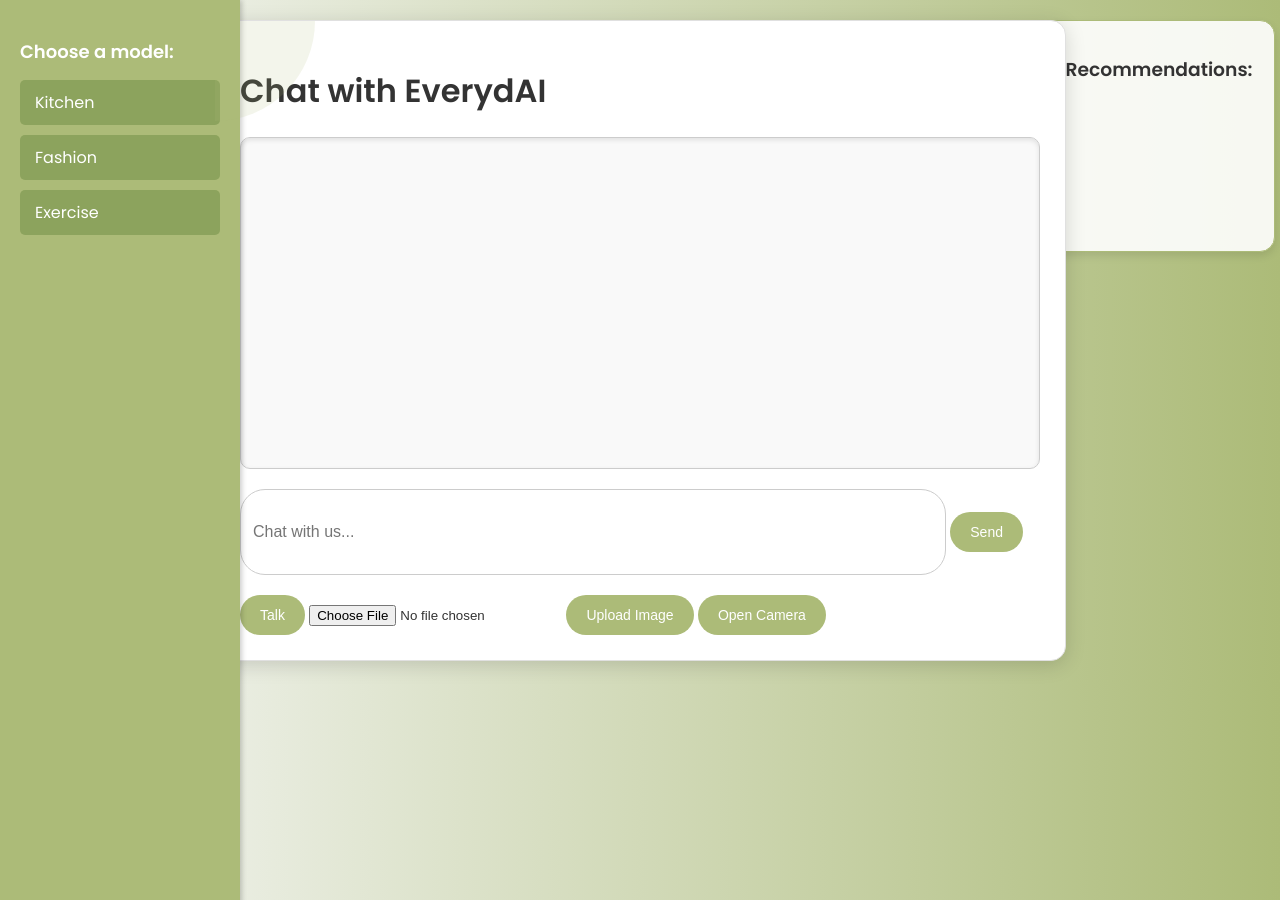
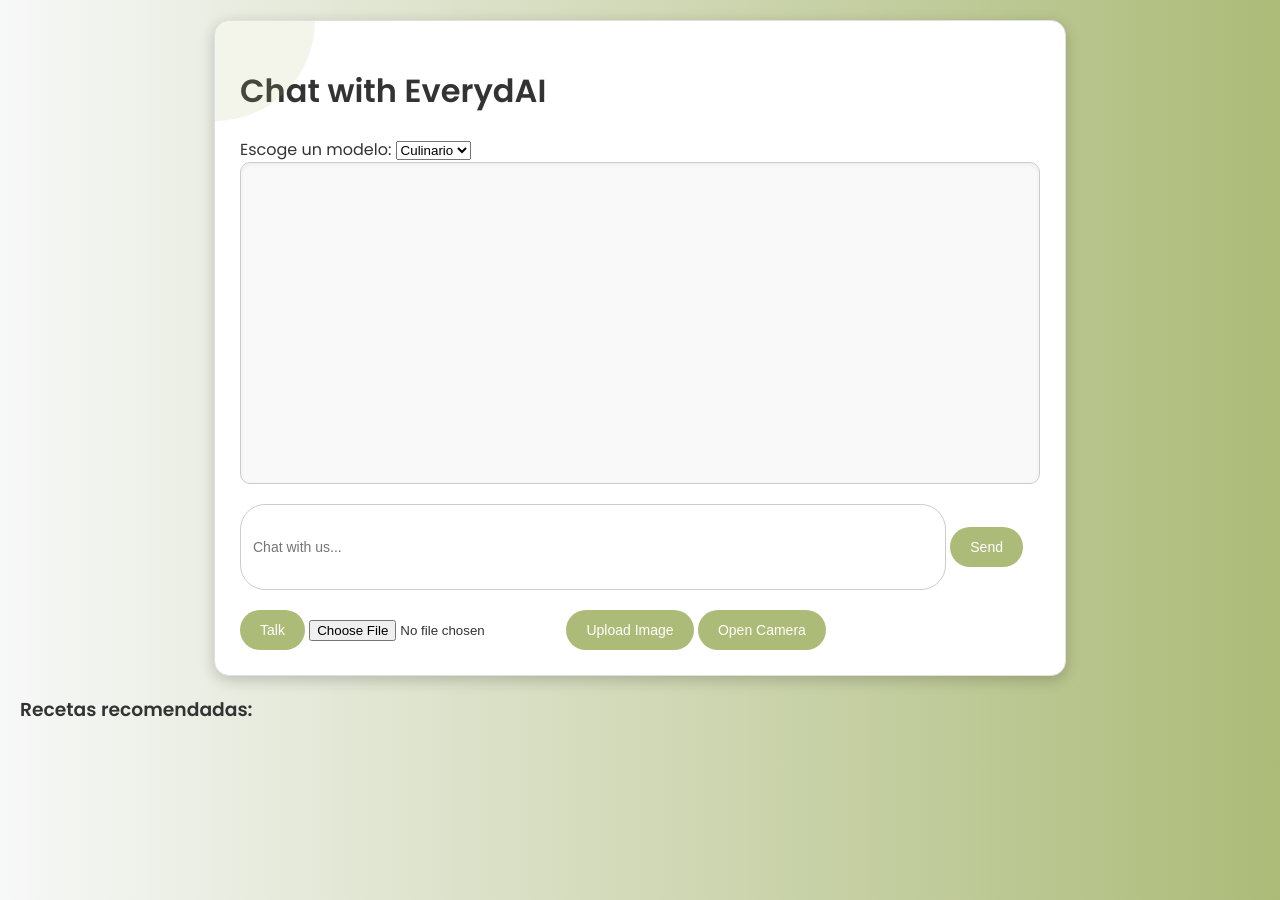
Before and after one commit to Carlosp31/Everydai-, a Flask app: page / in a window 1280 px wide. Run offline with Flask 3, Linux system fonts and the light colour scheme.

Commit message:
serpapi bug fixes

```diff
--- a/static/style.css
+++ b/static/style.css
@@ -12,8 +12,8 @@
     background: white;
     padding: 25px;
     border-radius: 15px;
-    box-shadow: 0 4px 20px rgba(0, 0, 0, 0.15); /* Sombra más suave */
-    max-width: 800px;
+    box-shadow: 0 4px 15px rgba(0, 0, 0, 0.2);
+    max-width: 800px;  /* Cambié el ancho para adaptarse a un estilo más amplio */
     margin: 0 auto;
     border: 1px solid #e0e0e0;
     position: relative;
@@ -35,35 +35,34 @@
 /* Historial del chat */
 #chat-box {
     border: 1px solid #ccc;
-    padding: 15px; /* Más espacio en el padding */
+    padding: 10px;
     height: 300px;
     overflow-y: auto;
     background-color: #f9f9f9;
     margin-bottom: 20px;
     border-radius: 10px;
-    box-shadow: inset 0 2px 5px rgba(0, 0, 0, 0.1); /* Más sombra interna */
+    box-shadow: inset 0 2px 5px rgba(0, 0, 0, 0.05);
     z-index: 2;
 }
 
 /* Campo de entrada */
 input[type="text"],
 textarea#input-text {
-    width: calc(100% - 120px);
+    width: calc(100% - 120px);  /* Ajuste para mejor visualización */
     height: 60px;
     padding: 12px;
     margin-bottom: 20px;
     border: 1px solid #ccc;
-    font-size: 16px; /* Aumentado para mejorar legibilidad */
+    font-size: 14px;
     resize: none;
     border-radius: 25px;
-    transition: border-color 0.3s ease, box-shadow 0.3s ease; /* Transiciones suaves */
+    transition: border-color 0.3s ease;
 }
 
 input[type="text"]:focus,
 textarea#input-text:focus {
     outline: none;
-    border-color: #8ca35d; /* Colores más visibles */
-    box-shadow: 0 0 5px rgba(140, 163, 93, 0.5); /* Efecto glow al hacer foco */
+    border-color: #acbb78;
 }
 
 /* Botones */
@@ -75,7 +74,7 @@
 .controls button {
     padding: 10px 15px;
     margin: 5px;
-    background-color: #8ca35d; /* Color más oscuro para mejorar contraste */
+    background-color: #007bff;
     color: white;
     border: none;
     border-radius: 5px;
@@ -84,14 +83,14 @@
 }
 
 .controls button:hover {
-    background-color: #6e8244;
+    background-color: #0056b3;
 }
 
 button:active {
     transform: scale(0.95);
 }
 
-/* Slider */
+/* Slider (si lo necesitas) */
 .slider {
     margin-bottom: 20px;
     text-align: center;
@@ -123,102 +122,16 @@
     font-size: 14px;
     color: white;
     cursor: pointer;
-    transition: background-color 0.3s ease, transform 0.2s ease; /* Efectos añadidos */
+    transition: background-color 0.3s ease;
 }
 
 button:hover {
     background-color: #8ca35d;
-    transform: translateY(-2px); /* Efecto hover con elevación */
 }
 
 /* Experiencia del usuario */
 input[type="text"]:hover {
     border-color: #bbb;
-}
-.main-title {
-    text-align: center;
-    margin-bottom: 20px;
-}
-
-/* Estilos de la barra lateral */
-.sidebar {
-    position: fixed;
-    left: 0;
-    top: 0;
-    width: 200px;
-    height: 100%;
-    background-color: #acbb78;
-    padding: 20px;
-    display: flex;
-    flex-direction: column;
-    box-shadow: 2px 0 5px rgba(0, 0, 0, 0.2);
-}
-
-.sidebar p {
-    font-size: 18px;
-    font-weight: bold;
-    margin-bottom: 15px;
-    color: #fff;
-}
-
-/* Opciones de la barra lateral */
-.model-select {
-    display: flex;
-    flex-direction: column;
-}
-
-.sidebar a {
-    padding: 10px 15px;
-    color: white;
-    text-decoration: none;
-    margin-bottom: 10px;
-    background-color: #8ca35d;
-    border-radius: 5px;
-    transition: background-color 0.3s ease;
-}
-
-.sidebar a:hover {
-    background-color: #6e8244;
-}
-/* Estilos para el cuadro de recomendaciones */
-.recommendations-box {
-    position: absolute;
-    top: 20px;
-    right: 5px; /* Posiciona el cuadro a la derecha */
-    width: 200px;
-    height: 200px;
-    background-color: rgba(255, 255, 255, 0.9); /* Fondo semitransparente */
-    border-radius: 15px;
-    padding: 15px;
-    box-shadow: 0 4px 8px rgba(0, 0, 0, 0.1);
-    overflow-y: auto;
-    border: 1px solid #acbb78; /* Borde para que encaje con el tema */
-}
-
-.recommendations-box h3 {
-    text-align: center;
-    color: #333;
-}
-
-.recommendations-box ul {
-    list-style: none;
-    padding: 0;
-}
-
-.recommendations-box ul li {
-    margin-bottom: 10px;
-    font-size: 14px;
-}
-
-/* Opciones responsivas */
-@media (max-width: 768px) {
-    .sidebar {
-        width: 150px;
-    }
-
-    .sidebar a {
-        font-size: 14px;
-    }
 }
 
 /* Responsivo */
--- a/templates/chat.html
+++ b/templates/chat.html
@@ -8,20 +8,14 @@
     <title>Chat with EverydAI</title>
 </head>
 <body>
-    <div id="recommendations-box" class="recommendations-box">
-        <h3>Recommendations:</h3>
-        <ul id="recommendations-list"></ul>
-    </div>
     <div class="chat-container">
         <h1>Chat with EverydAI</h1>
-        <div class="sidebar">
-            <p>Choose a model:</p>
-            <div class="model-select">
-                <a href="#" class="option" data-value="culinary">Kitchen</a>
-                <a href="#" class="option" data-value="fashion">Fashion</a>
-                <a href="#" class="option" data-value="gym">Exercise</a>
-            </div>
-        </div>
+        <label for="model-select">Escoge un modelo:</label>
+        <select id="model-select">
+            <option value="culinary">Culinario</option>
+            <option value="fashion">Moda</option>
+            <option value="Gym">Gym</option>
+        </select>
 
         <div id="chat-box"></div>
         <input type="text" id="user-input" placeholder="Chat with us...">
@@ -42,23 +36,12 @@
 
     <script>
         document.addEventListener("DOMContentLoaded", function() {
-    const modelOptions = document.querySelectorAll('.option');  // Obtener todas las opciones de modelo
+            const modelSelect = document.getElementById("model-select");
             const imageInput = document.getElementById("image-input");
             const imagePreview = document.getElementById("image-preview");
             const videoPreview = document.getElementById("video-preview");
             const canvas = document.getElementById("canvas");
             const captureButton = document.getElementById("capture-button");
-    let selectedModel = '';  // Variable para almacenar el modelo seleccionado
-
-    // Agregar eventos de clic para cada opción de modelo
-    modelOptions.forEach(option => {
-        option.addEventListener('click', function(event) {
-            event.preventDefault();
-            selectedModel = this.getAttribute('data-value');  // Guardar el valor seleccionado
-            alert(`Has seleccionado el modelo: ${selectedModel}`);
-            // Aquí puedes agregar la lógica adicional que necesitas al seleccionar un modelo
-        });
-    });
 
             document.getElementById("record-button").onclick = function() {
                 const recognition = new (window.SpeechRecognition || window.webkitSpeechRecognition)();
@@ -103,9 +86,10 @@
 
             // Enviar la imagen al servidor
             canvas.toBlob(function(blob) {
+                const selectedModel = modelSelect.value;
                 const formData = new FormData();
-            formData.append('image', blob, 'captured-image.png');  // 'captured-image.png' es el nombre del archivo
-            formData.append('model', selectedModel);  // Enviar el modelo seleccionado
+                formData.append('image', blob, 'captured-image.png'); // 'captured-image.png' es el nombre del archivo
+                formData.append('model', selectedModel);
 
                 fetch('/upload-image', {
                     method: 'POST',
@@ -122,8 +106,9 @@
             // Evento al hacer clic en el botón de enviar texto
     document.getElementById("send-button").onclick = function() {
         const userInput = document.getElementById("user-input").value;
+        const selectedModel = modelSelect.value;
 
-        if (userInput.trim() !== "" && selectedModel !== "") {
+        if (userInput.trim() !== "") {
             document.getElementById("chat-box").innerHTML += `<div>Usuario: ${userInput}</div>`;
             document.getElementById("user-input").value = '';
 
@@ -132,11 +117,11 @@
                 headers: {
                     'Content-Type': 'application/json',
                 },
-                body: JSON.stringify({ message: userInput, model: selectedModel }),  // Enviar el modelo seleccionado
+                body: JSON.stringify({ message: userInput, model: selectedModel }),
             })
             .then(response => response.json())
             .then(data => {
-                // Mostrar la respuesta de texto en el chat
+                // Mostrar la respuesta de texto y las recetas en el chat
                 document.getElementById("chat-box").innerHTML += `<div>AI: ${data.text_response}</div>`;
                         const recetasList = document.getElementById("recetas-list");
                         recetasList.innerHTML = '';
@@ -149,7 +134,6 @@
                         } else {
                             recetasList.innerHTML = '<li>No se encontraron recetas.</li>';
                         }
-
                 // Enviar texto a sintetizar
                 fetch('/synthesize-audio', {
                     method: 'POST',
@@ -172,19 +156,18 @@
                 .catch(error => console.error('Error:', error));
             })
             .catch(error => console.error('Error:', error));
-        } else {
-            alert("Por favor selecciona un modelo antes de continuar.");
         }
     };
 
             // Evento al hacer clic en el botón de cargar imagen
             document.getElementById("upload-button").onclick = function() {
                 const file = imageInput.files[0];
+                const selectedModel = modelSelect.value;
 
-        if (file && selectedModel !== "") {
+                if (file) {
                     const formData = new FormData();
                     formData.append('image', file);
-            formData.append('model', selectedModel);  // Enviar el modelo seleccionado
+                    formData.append('model', selectedModel);
 
                     fetch('/upload-image', {
                         method: 'POST',
@@ -211,12 +194,12 @@
                             const audio = new Audio(audioUrl);
                             audio.play(); // Reproducir el audio
                         })
-                .catch(error => console.error('Error al obtener el audio:', error));
+                        .catch(error => console.error('Error:', error));
 
                     })
-            .catch(error => console.error('Error al cargar la imagen:', error));
+                    .catch(error => console.error('Error:', error));
                 } else {
-            alert("Por favor selecciona un modelo antes de cargar una imagen.");
+                    alert("Por favor, selecciona una imagen.");
                 }
             };
 
@@ -233,5 +216,9 @@
         });
     </script>
 
+    <div id="recetas-box">
+        <h3>Recetas recomendadas:</h3>
+        <ul id="recetas-list"></ul>
+    </div>
 </body>
 </html>
```
Also changed, not shown: uploads/clothes.jpg (deleted), uploads/food.jpg (deleted), 1 other file. Lines whose indentation alone changed are shown as unchanged.
